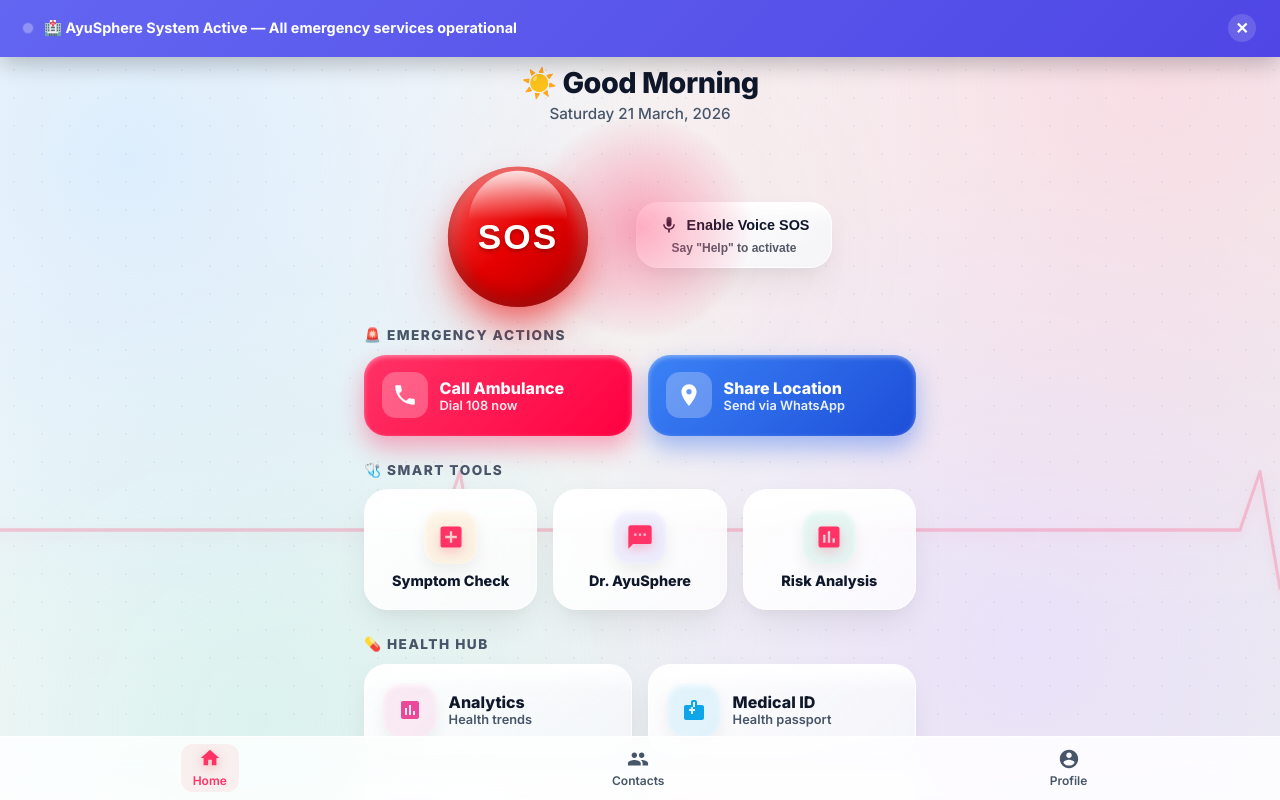
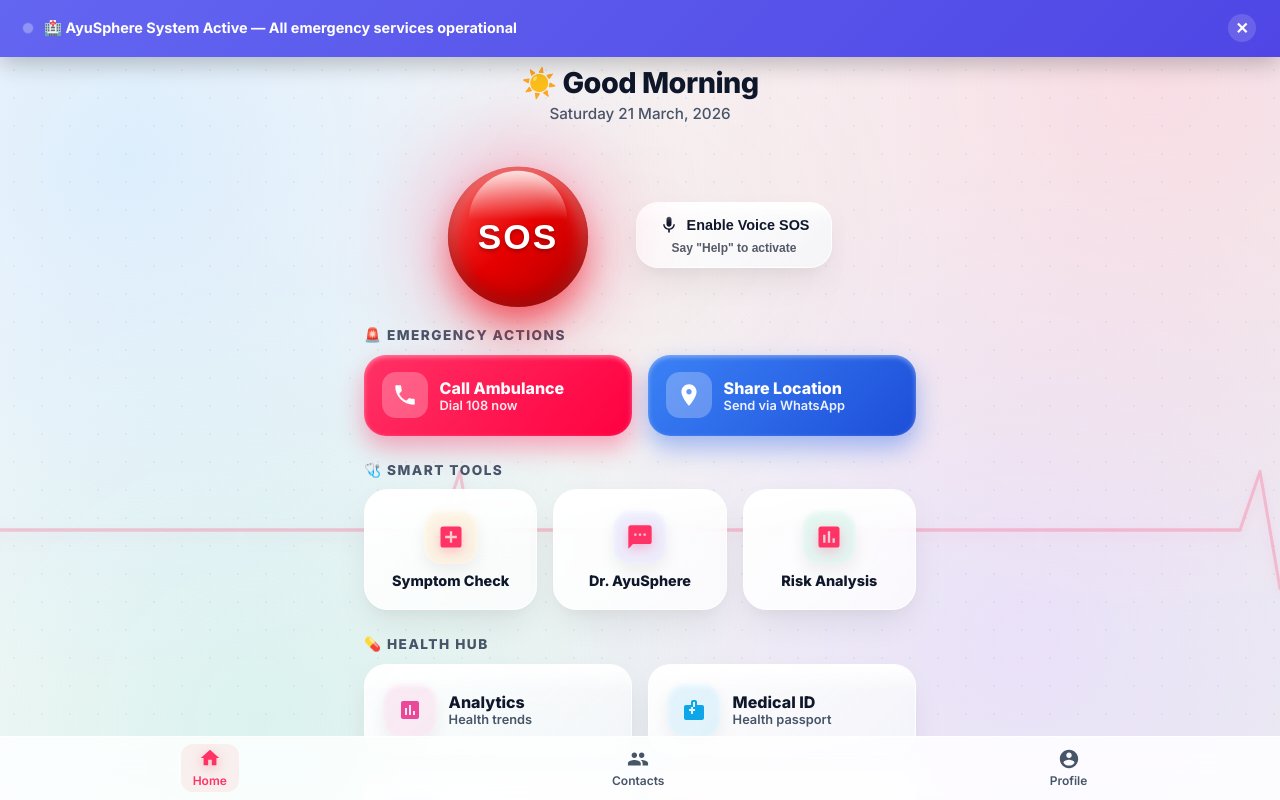
Before and after one commit to Ayush13harsh/AyuSphere, a Next.js app in the folder frontend/: page /dashboard in a window 1280 px wide. Shown: the top 800 px of the page. Built offline with nearby package versions, Linux system fonts and the light colour scheme; no server answers; sample sign-in values are in the browser's storage.

Commit message:
Fix SOS glowing background aura alignment

```diff
--- a/frontend/app/globals.css
+++ b/frontend/app/globals.css
@@ -312,25 +312,6 @@
   z-index: 20;
 }
 
-/* Central glowing aura behind the SOS button */
-.sos-container::before {
-  content: '';
-  position: absolute;
-  top: 50%; left: 50%;
-  transform: translate(-50%, -50%);
-  width: 180px; height: 180px;
-  background: radial-gradient(circle, rgba(255, 51, 102, 0.4) 0%, transparent 70%);
-  border-radius: 50%;
-  pointer-events: none;
-  animation: aura-breathe 4s ease-in-out infinite;
-  z-index: 5;
-}
-
-@keyframes aura-breathe {
-  0%, 100% { transform: translate(-50%, -50%) scale(1); opacity: 0.8; }
-  50% { transform: translate(-50%, -50%) scale(1.3); opacity: 1; }
-}
-
 .sos-button {
   width: 140px;
   height: 140px;
@@ -342,6 +323,7 @@
   border: none;
   cursor: pointer;
   box-shadow:
+    0 0 100px rgba(255, 51, 102, 0.5), /* The new attached central aura */
     0 25px 50px -12px rgba(230, 0, 0, 0.6),
     0 15px 30px -8px rgba(255, 77, 77, 0.4),
     inset 0 -8px 20px rgba(138, 0, 0, 0.8),
@@ -386,11 +368,11 @@
 }
 
 @keyframes sos-heartbeat-3d {
-  0% { transform: scale(1) translateY(0); box-shadow: 0 25px 50px -12px rgba(230,0,0,0.6), 0 15px 30px -8px rgba(255,77,77,0.4), inset 0 -8px 20px rgba(138,0,0,0.8), inset 0 8px 20px rgba(255,153,153,0.9); }
-  15% { transform: scale(1.06) translateY(-4px); box-shadow: 0 35px 60px -10px rgba(230,0,0,0.7), 0 20px 40px -5px rgba(255,77,77,0.5), inset 0 -8px 20px rgba(138,0,0,0.8), inset 0 8px 20px rgba(255,153,153,1); }
-  30% { transform: scale(1) translateY(0); box-shadow: 0 25px 50px -12px rgba(230,0,0,0.6), 0 15px 30px -8px rgba(255,77,77,0.4), inset 0 -8px 20px rgba(138,0,0,0.8), inset 0 8px 20px rgba(255,153,153,0.9); }
-  45% { transform: scale(1.03) translateY(-2px); box-shadow: 0 30px 55px -10px rgba(230,0,0,0.65), 0 18px 35px -6px rgba(255,77,77,0.45), inset 0 -8px 20px rgba(138,0,0,0.8), inset 0 8px 20px rgba(255,153,153,0.95); }
-  60%, 100% { transform: scale(1) translateY(0); box-shadow: 0 25px 50px -12px rgba(230,0,0,0.6), 0 15px 30px -8px rgba(255,77,77,0.4), inset 0 -8px 20px rgba(138,0,0,0.8), inset 0 8px 20px rgba(255,153,153,0.9); }
+  0% { transform: scale(1) translateY(0); box-shadow: 0 0 100px rgba(255, 51, 102, 0.5), 0 25px 50px -12px rgba(230,0,0,0.6), 0 15px 30px -8px rgba(255,77,77,0.4), inset 0 -8px 20px rgba(138,0,0,0.8), inset 0 8px 20px rgba(255,153,153,0.9); }
+  15% { transform: scale(1.06) translateY(-4px); box-shadow: 0 0 140px rgba(255, 51, 102, 0.8), 0 35px 60px -10px rgba(230,0,0,0.7), 0 20px 40px -5px rgba(255,77,77,0.5), inset 0 -8px 20px rgba(138,0,0,0.8), inset 0 8px 20px rgba(255,153,153,1); }
+  30% { transform: scale(1) translateY(0); box-shadow: 0 0 100px rgba(255, 51, 102, 0.5), 0 25px 50px -12px rgba(230,0,0,0.6), 0 15px 30px -8px rgba(255,77,77,0.4), inset 0 -8px 20px rgba(138,0,0,0.8), inset 0 8px 20px rgba(255,153,153,0.9); }
+  45% { transform: scale(1.03) translateY(-2px); box-shadow: 0 0 120px rgba(255, 51, 102, 0.65), 0 30px 55px -10px rgba(230,0,0,0.65), 0 18px 35px -6px rgba(255,77,77,0.45), inset 0 -8px 20px rgba(138,0,0,0.8), inset 0 8px 20px rgba(255,153,153,0.95); }
+  60%, 100% { transform: scale(1) translateY(0); box-shadow: 0 0 100px rgba(255, 51, 102, 0.5), 0 25px 50px -12px rgba(230,0,0,0.6), 0 15px 30px -8px rgba(255,77,77,0.4), inset 0 -8px 20px rgba(138,0,0,0.8), inset 0 8px 20px rgba(255,153,153,0.9); }
 }
 
 .sos-button.pulse-active {
```
